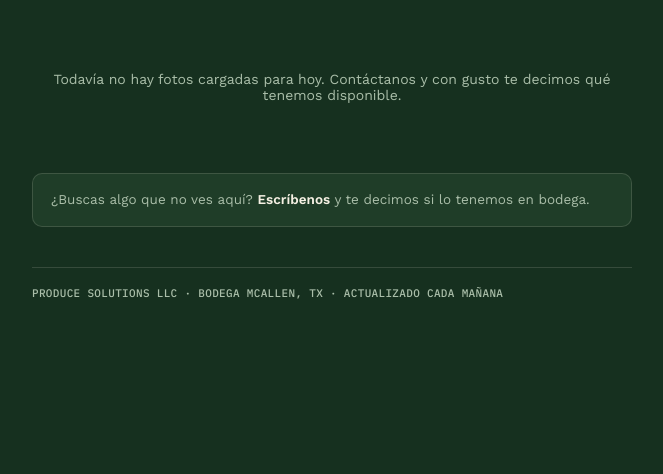
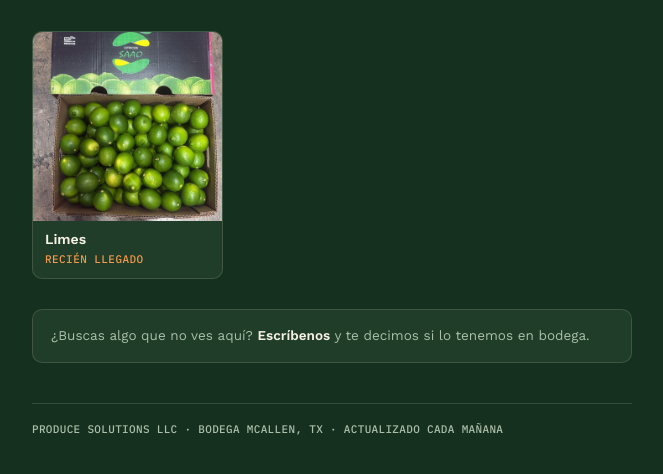
Before and after one commit to producesolutionsonline-ai/inventario-produce-2, a plain HTML site: page index.html in a window 1280 px wide. Shown: the part 242-716 px from the top of the page, without its empty margins (308-971 px from the left). Drawn offline with nearby package versions, Linux system fonts and the light colour scheme; no server answers.

Commit message:
Add files via upload

```diff
--- a/index.html
+++ b/index.html
@@ -226,16 +226,14 @@
       pintarFecha(notas);
       const notasPorArchivo = (notas && notas.notas) || {};
 
-      fetch(`https://api.github.com/repos/${OWNER}/${REPO}/contents/images?t=` + Date.now())
+      fetch('manifest.json?t=' + Date.now())
         .then(r => r.json())
-        .then(files => {
+        .then(archivos => {
           const grid = document.getElementById('grid');
           const empty = document.getElementById('emptyState');
 
-          if (!Array.isArray(files)) throw new Error('no folder');
-
-          const fotos = files.filter(f =>
-            f.type === 'file' && IMG_EXT.includes((f.name.split('.').pop() || '').toLowerCase())
+          const fotos = (archivos || []).filter(nombre =>
+            IMG_EXT.includes((nombre.split('.').pop() || '').toLowerCase())
           );
 
           if (!fotos.length) {
@@ -243,12 +241,12 @@
             return;
           }
 
-          grid.innerHTML = fotos.map(f => {
-            const nombre = nombreDesdeArchivo(f.name);
-            const nota = notasPorArchivo[f.name] || '';
+          grid.innerHTML = fotos.map(archivo => {
+            const nombre = nombreDesdeArchivo(archivo);
+            const nota = notasPorArchivo[archivo] || '';
             return `
               <div class="card">
-                <img class="photo" src="${f.download_url}" alt="${nombre}" loading="lazy" onerror="this.outerHTML='<div class=&quot;photo placeholder&quot;>Foto pendiente</div>'">
+                <img class="photo" src="images/${archivo}" alt="${nombre}" loading="lazy" onerror="this.outerHTML='<div class=&quot;photo placeholder&quot;>Foto pendiente</div>'">
                 <div class="tag">
                   <p class="name">${nombre}</p>
                   ${nota ? `<p class="note">${nota}</p>` : ''}
```
Also changed, not shown: manifest.json (added), 1 other file.
